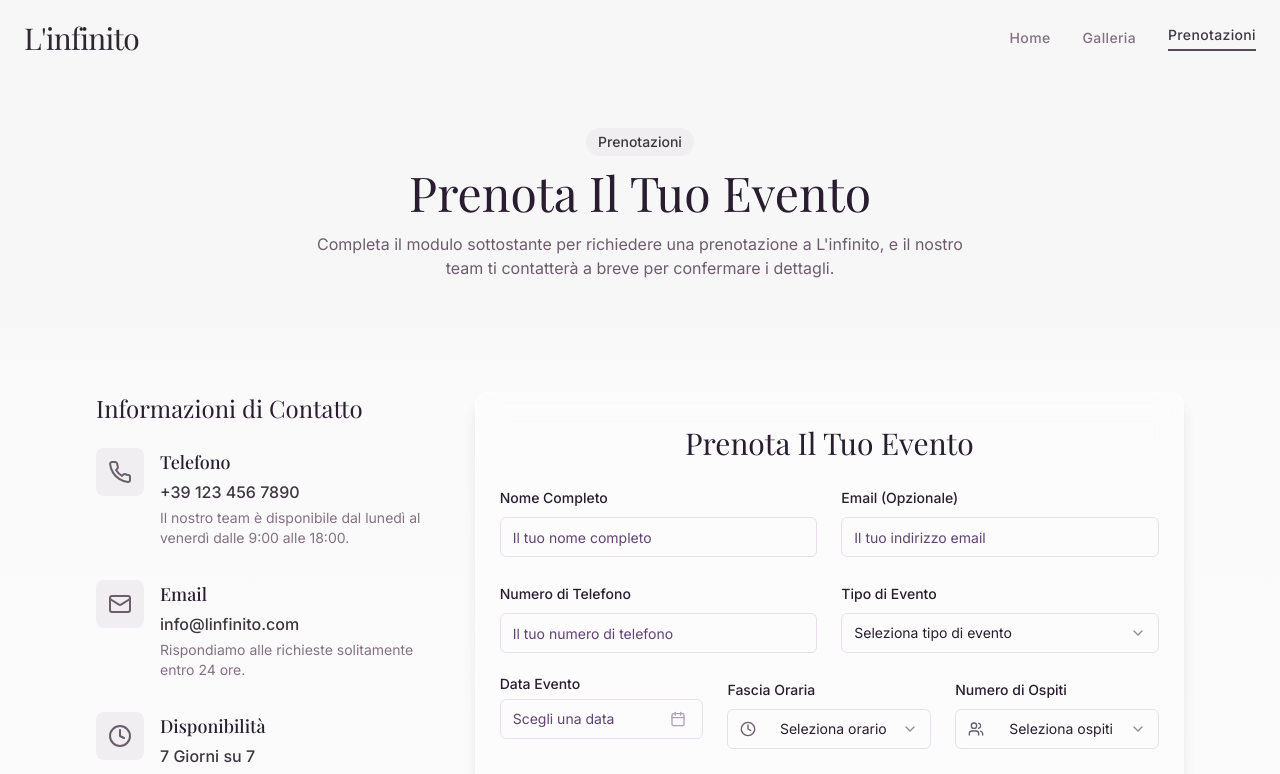
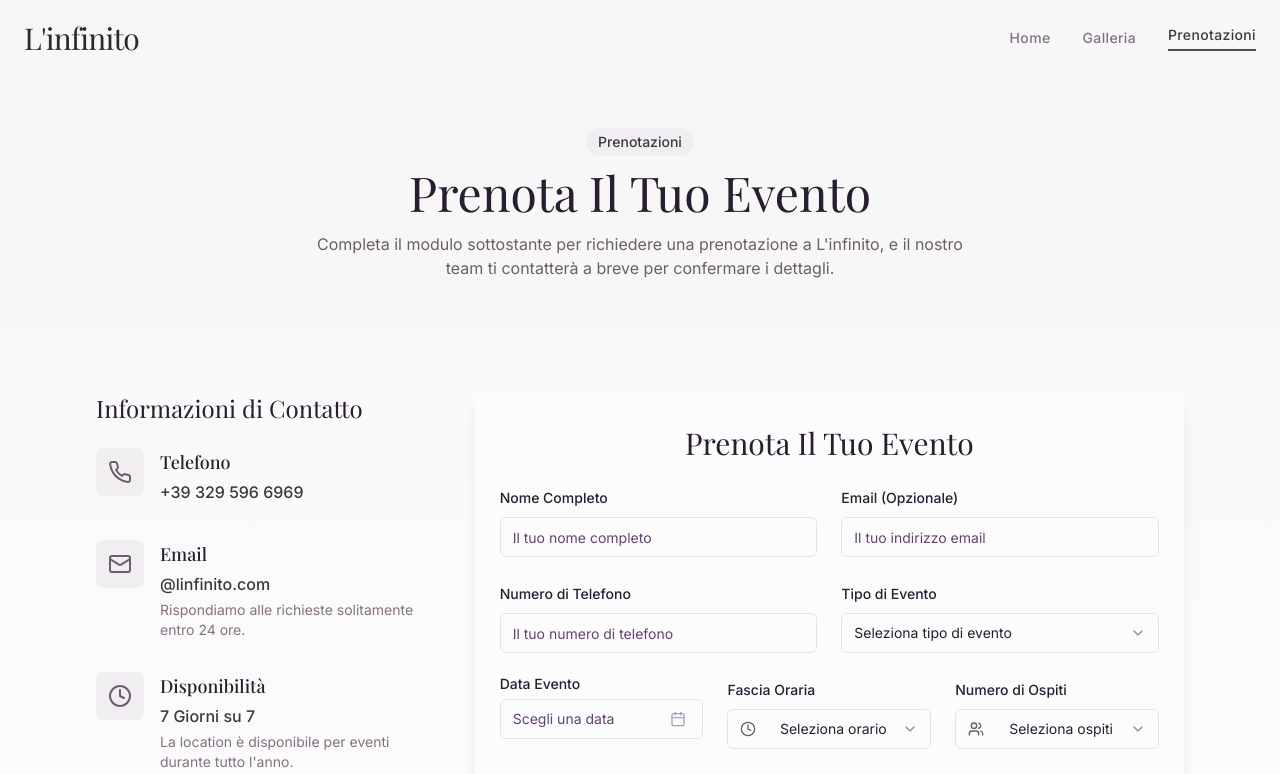
Before and after one commit to Artonopy/salalinfinito, a React (Vite) app: page /reservation in a window 1280 px wide. Shown: the top 774 px of the page. Built offline with nearby package versions, Linux system fonts and the light colour scheme; a web font is replaced by a local one.

Commit message:
Update Reservation.tsx

```diff
--- a/src/pages/Reservation.tsx
+++ b/src/pages/Reservation.tsx
@@ -15,13 +15,12 @@ const ReservationPage = () => {
     {
       icon: <Phone className="h-6 w-6 text-infinito-700" />,
       title: "Telefono",
-      content: "+39 123 456 7890",
-      description: "Il nostro team è disponibile dal lunedì al venerdì dalle 9:00 alle 18:00."
+      content: "+39 329 596 6969",
     },
     {
       icon: <Mail className="h-6 w-6 text-infinito-700" />,
       title: "Email",
-      content: "info@linfinito.com",
+      content: "@linfinito.com",
       description: "Rispondiamo alle richieste solitamente entro 24 ore."
     },
     {
```
